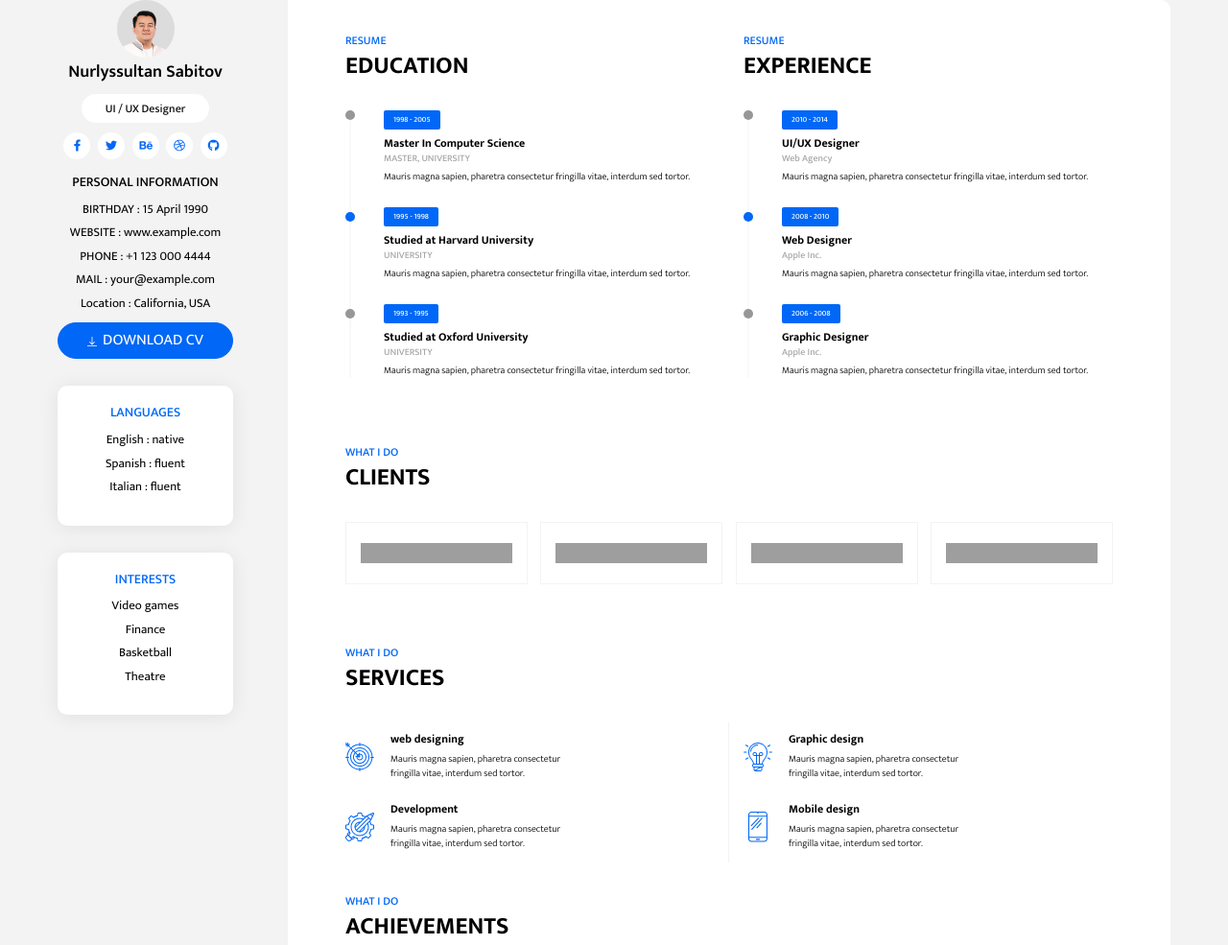
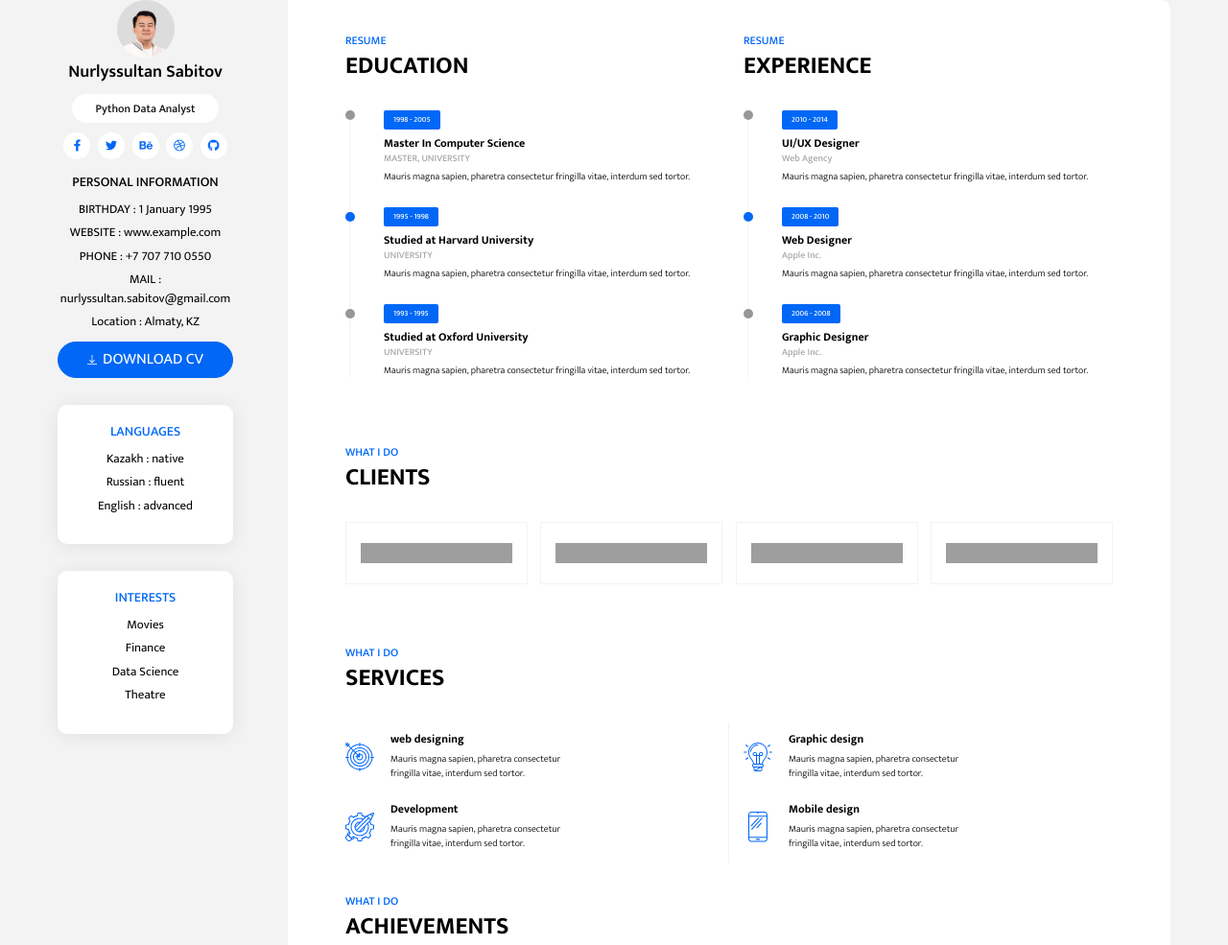
Before and after one commit to Nurlyssultan/portfolio, a Flask app: page /resume in a window 1280 px wide. Shown: the part 87-1072 px from the top of the page at 96% size. Run offline with Flask 3, Linux system fonts and the light colour scheme; some libraries are stand-ins or nearby versions; grey boxes are pictures that could not be loaded.

Commit message:
Resume added

```diff
--- a/templates/resume.html
+++ b/templates/resume.html
@@ -7,33 +7,35 @@
     <meta http-equiv="X-UA-Compatible" content="ie=edge">
     <title>Live Resume :: Resume</title>
     <link href="https://fonts.googleapis.com/css?family=Mukta:300,400,500,600,700&display=swap" rel="stylesheet">
-    <link rel="stylesheet" href="assets/vendors/@fortawesome/fontawesome-free/css/all.min.css">
-    <link rel="stylesheet" href="assets/css/live-resume.css">
+    <link rel="stylesheet"
+        href="{{url_for('static', filename='assets/vendors/@fortawesome/fontawesome-free/css/all.min.css')}} ">
+    <link rel="stylesheet" href="{{url_for('static', filename='assets/css/live-resume.css')}}">
 </head>
 
 <body>
     <header>
-        <button class="btn btn-white btn-share ml-auto mr-3 ml-md-0 mr-md-auto"><img src="assets/images/share.svg"
-                alt="share" class="btn-img">
+        <button class="btn btn-white btn-share ml-auto mr-3 ml-md-0 mr-md-auto"><img
+                src="{{url_for('static', filename='assets/images/share.svg')}}" alt="share" class="btn-img">
             SHARE</button>
         <nav class="collapsible-nav" id="collapsible-nav">
-            <a href="index.html" class="nav-link">HOME</a>
-            <a href="resume.html" class="nav-link active">RESUME</a>
-            <a href="portfolio.html" class="nav-link">PORTFOLIO</a>
-            <a href="blog.html" class="nav-link">BLOG</a>
-            <a href="contact.html" class="nav-link">CONTACT</a>
+            <a href="{{ url_for('get_index') }}" class="nav-link">HOME</a>
+            <a href="{{ url_for('get_resume') }}" class="nav-link active">RESUME</a>
+            <a href="{{ url_for('get_portfolio') }}" class="nav-link">PORTFOLIO</a>
+            <a href="{{ url_for('get_blog') }}" class="nav-link">BLOG</a>
+            <a href="{{ url_for('get_contact') }}" class="nav-link">CONTACT</a>
         </nav>
         <button class="btn btn-menu-toggle btn-white rounded-circle" data-toggle="collapsible-nav"
-            data-target="collapsible-nav"><img src="assets/images/hamburger.svg" alt="hamburger"></button>
+            data-target="collapsible-nav"><img src="{{url_for('static', filename='assets/images/hamburger.svg')}}"
+                alt="hamburger"></button>
     </header>
     <div class="content-wrapper">
         <aside>
             <div class="profile-img-wrapper">
-                <img src="assets/images/Profile.png" alt="profile">
+                <img src="{{url_for('static', filename='assets/images/Profile.png')}}" alt="profile">
             </div>
             <h1 class="profile-name">Nurlyssultan Sabitov</h1>
             <div class="text-center">
-                <span class="badge badge-white badge-pill profile-designation">UI / UX Designer</span>
+                <span class="badge badge-white badge-pill profile-designation">Python Data Analyst</span>
             </div>
             <nav class="social-links">
                 <a href="#!" class="social-link"><i class="fab fa-facebook-f"></i></a>
@@ -45,22 +47,23 @@
             <div class="widget">
                 <h5 class="widget-title">personal information</h5>
                 <div class="widget-content">
-                    <p>BIRTHDAY : 15 April 1990</p>
+                    <p>BIRTHDAY : 1 January 1995</p>
                     <p>WEBSITE : www.example.com</p>
-                    <p>PHONE : +1 123 000 4444</p>
-                    <p>MAIL : your@example.com</p>
-                    <p>Location : California, USA</p>
-                    <button class="btn btn-download-cv btn-primary rounded-pill"> <img src="assets/images/download.svg"
-                            alt="download" class="btn-img">DOWNLOAD CV </button>
+                    <p>PHONE : +7 707 710 0550</p>
+                    <p>MAIL : nurlyssultan.sabitov@gmail.com</p>
+                    <p>Location : Almaty, KZ</p>
+                    <button class="btn btn-download-cv btn-primary rounded-pill"> <img
+                            src="{{url_for('static', filename='assets/images/download.svg')}}" alt="download"
+                            class="btn-img">DOWNLOAD CV </button>
                 </div>
             </div>
             <div class="widget card">
                 <div class="card-body">
                     <div class="widget-content">
                         <h5 class="widget-title card-title">LANGUAGES</h5>
-                        <p>English : native</p>
-                        <p>Spanish : fluent</p>
-                        <p>Italian : fluent</p>
+                        <p>Kazakh : native</p>
+                        <p>Russian : fluent</p>
+                        <p>English : advanced</p>
                     </div>
                 </div>
             </div>
@@ -68,9 +71,9 @@
                 <div class="card-body">
                     <div class="widget-content">
                         <h5 class="widget-title card-title">INTERESTS</h5>
-                        <p>Video games</p>
+                        <p>Movies</p>
                         <p>Finance</p>
-                        <p>Basketball</p>
+                        <p>Data Science</p>
                         <p>Theatre</p>
                     </div>
                 </div>
```
Also changed, not shown: other parts of templates/resume.html (+30 -18 lines).
